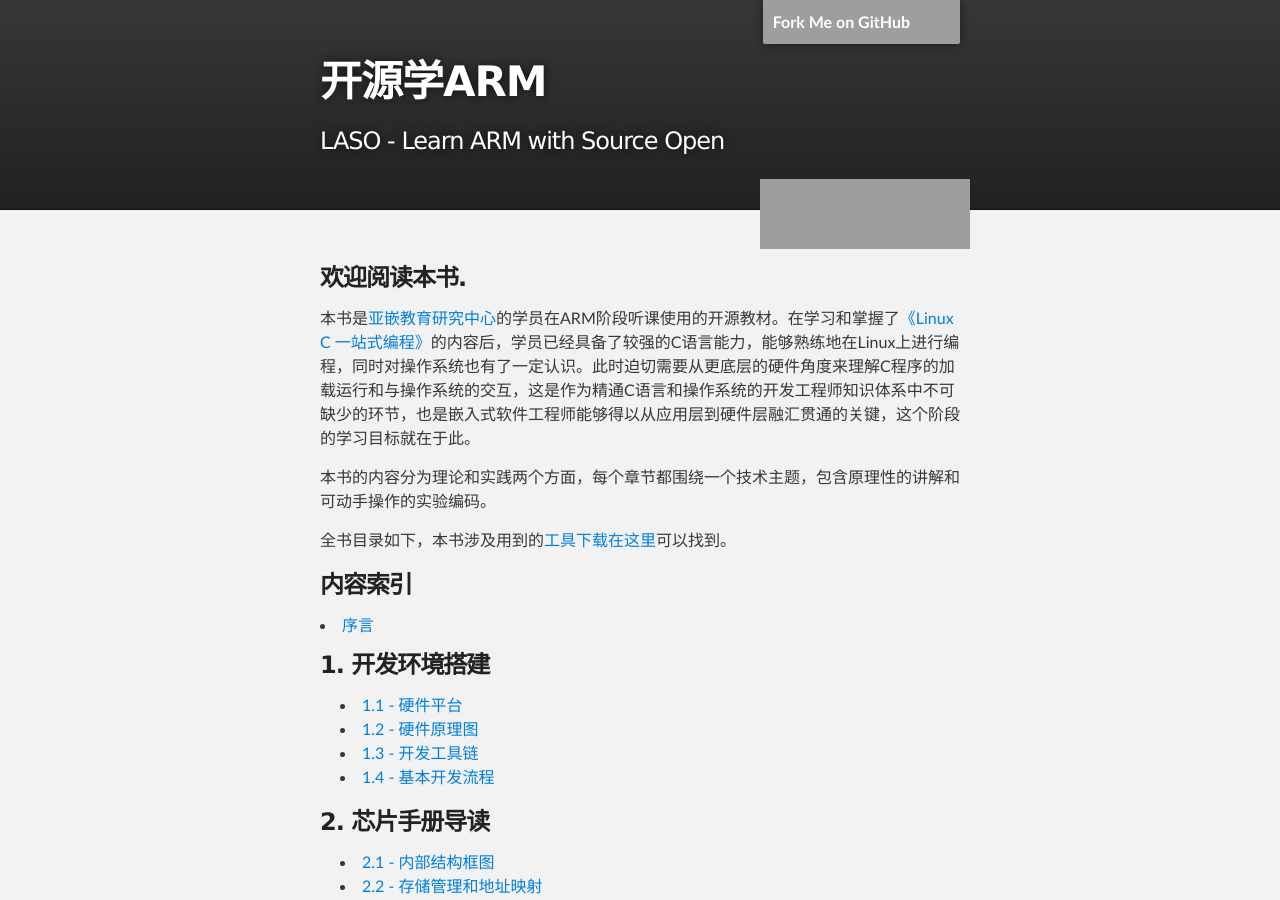
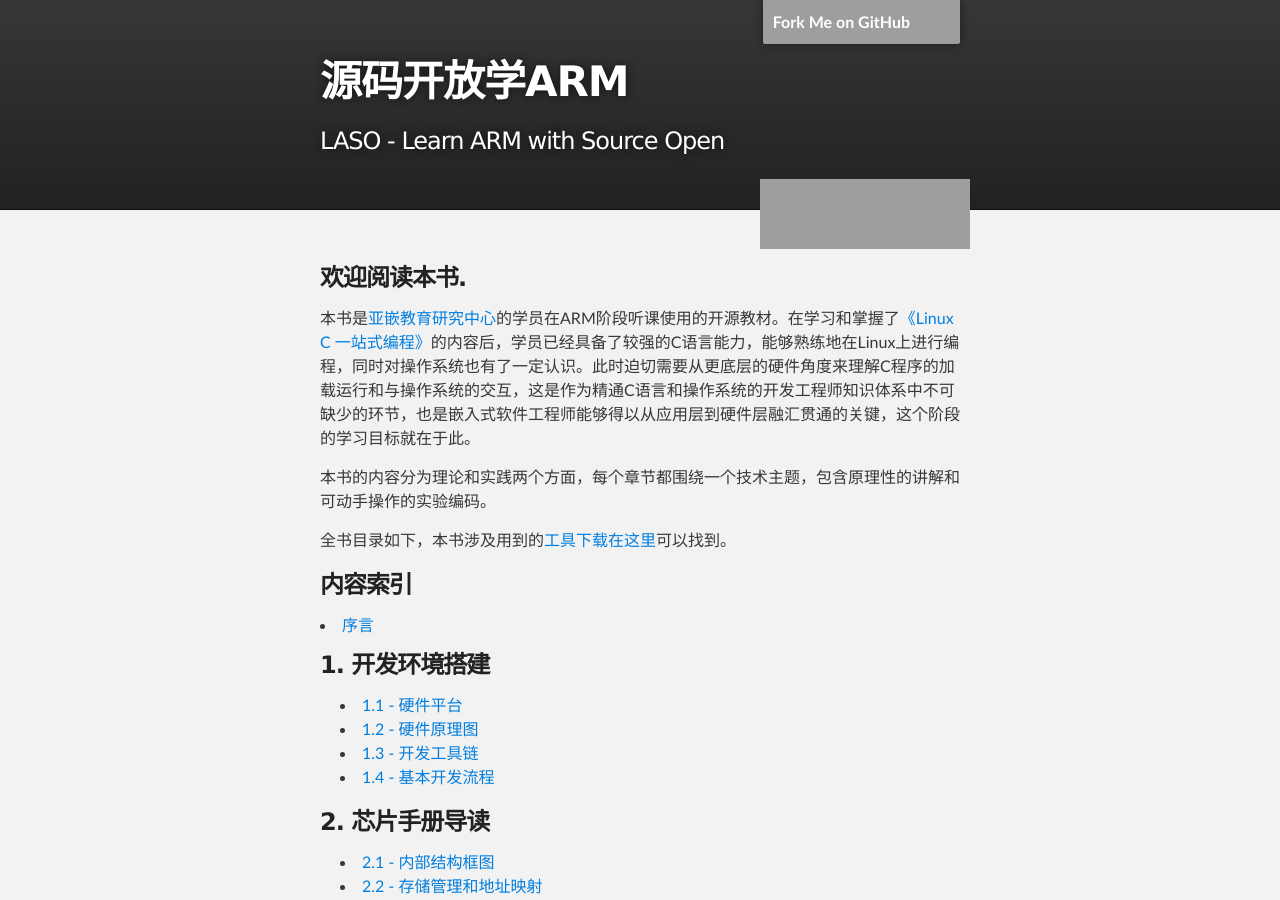
Before and after one commit to limingth/LASO, a Jekyll site: the page index.html, which Jekyll copies as it is, in a window 1280 px wide and 900 px high. Built offline with Jekyll 4.4.1, drawn with Linux system fonts in a browser that asks for light colours; Markdown is read by kramdown in place of the engine named in the settings; comment, search, counter and statistics services are not loaded; grey boxes are pictures that could not be loaded.

Commit message:
Update index.html

```diff
--- a/index.html
+++ b/index.html
@@ -6,7 +6,7 @@
     <meta http-equiv="X-UA-Compatible"  content="text/html; charset=utf-8">
     <meta name="description" content="LASO: Learn ARM with Source Open" />
     <link rel="stylesheet" type="text/css" media="screen" href="stylesheets/stylesheet.css">
-    <title>开源学ARM</title>
+    <title>源码开放学ARM</title>
   </head>
 
   <body>
@@ -15,7 +15,7 @@
     <div id="header_wrap" class="outer">
         <header class="inner">
           <a id="forkme_banner" href="https://github.com/limingth/LASO">Fork Me on GitHub</a>
-          <h1 id="project_title">开源学ARM</h1>
+          <h1 id="project_title">源码开放学ARM</h1>
           <h2 id="project_tagline">LASO -  Learn ARM with Source Open</h2>
           <section id="downloads">
             <a class="zip_download_link" href="https://github.com/limingth/LASO/zipball/master">Download this project as a .zip file</a>
@@ -162,7 +162,7 @@
 
 <p>你可以通过 <a href="http://weibo.com/limingth" class="user-mention">@亚嵌李明老师</a> 联系作者或者发邮件给 limingth AT gmail.com </p>
 
-<p>如果你愿意参与本书的编写，可以通过 fork <a href="https://github.com/limingth/LASO">《开源学ARM》</a> 作出贡献。</p>
+<p>如果你愿意参与本书的编写，可以通过 fork <a href="https://github.com/limingth/LASO">《源码开放学ARM》</a> 作出贡献。</p>
 
 <a rel="license" href="http://creativecommons.org/licenses/by-nc-sa/2.5/cn/"><img alt="知识共享许可协议" style="border-width:0" src="http://i.creativecommons.org/l/by-nc-sa/2.5/cn/88x31.png" /></a><br />本<span xmlns:dct="http://purl.org/dc/terms/" href="http://purl.org/dc/dcmitype/Text" rel="dct:type">作品</span>采用<a rel="license" href="http://creativecommons.org/licenses/by-nc-sa/2.5/cn/">知识共享署名-非商业性使用-相同方式共享 2.5 中国大陆许可协议</a>进行许可。
 
```
